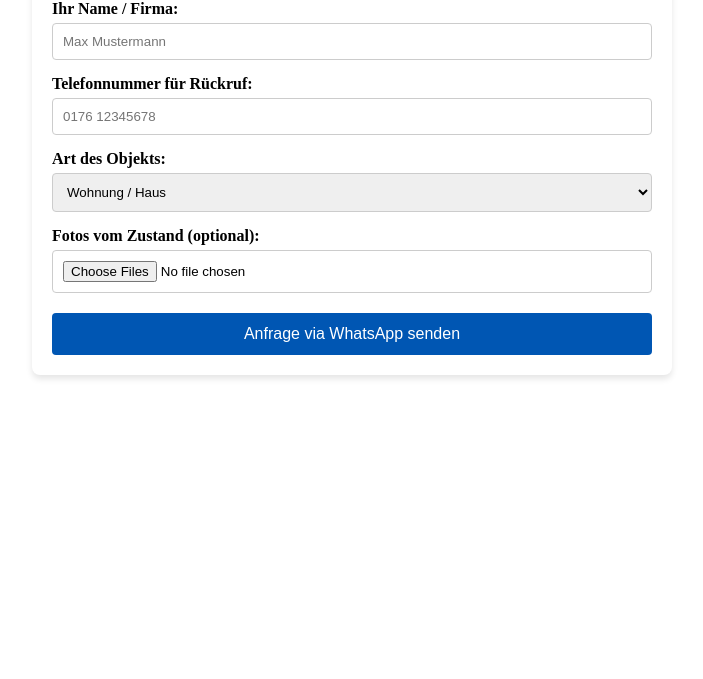
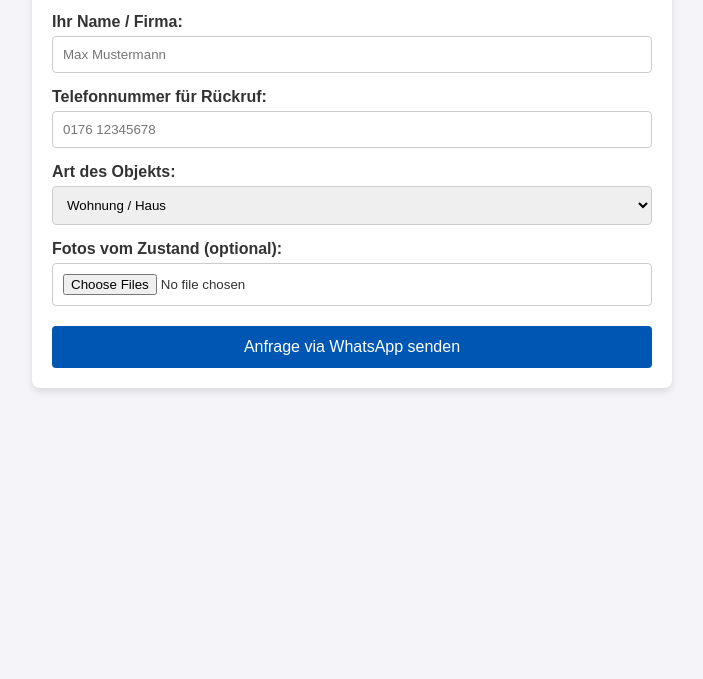
Before and after one commit to entruempelungschopfheim/hh-service-app, a website: page index.html in a window 1280 px wide. Shown: the part 121-800 px from the top of the page, without its empty margins (288-991 px from the left). Drawn offline with Linux system fonts and the light colour scheme.

Commit message:
Clean up index.html by removing duplicates
Removed duplicate meta tags and updated title.

```diff
--- a/index.html
+++ b/index.html
@@ -6,11 +6,9 @@
     <title>H&H Service - Entrümpelung</title>
     <link rel="apple-touch-icon" href="3E669E7F-F832-4DD4-BBD1-EBF63F66A07F.PNG">
     <link rel="icon" type="image/png" href="3E669E7F-F832-4DD4-BBD1-EBF63F66A07F.PNG">
-    <style>
+</head>
+<body>
 
-    <meta charset="UTF-8" />
-    <meta name="viewport" content="width=device-width, initial-scale=1.0" />
-    <title>H&H Service - Entrümpelung & App</title>
     <style>
       body {
         font-family: Arial, sans-serif;
```
